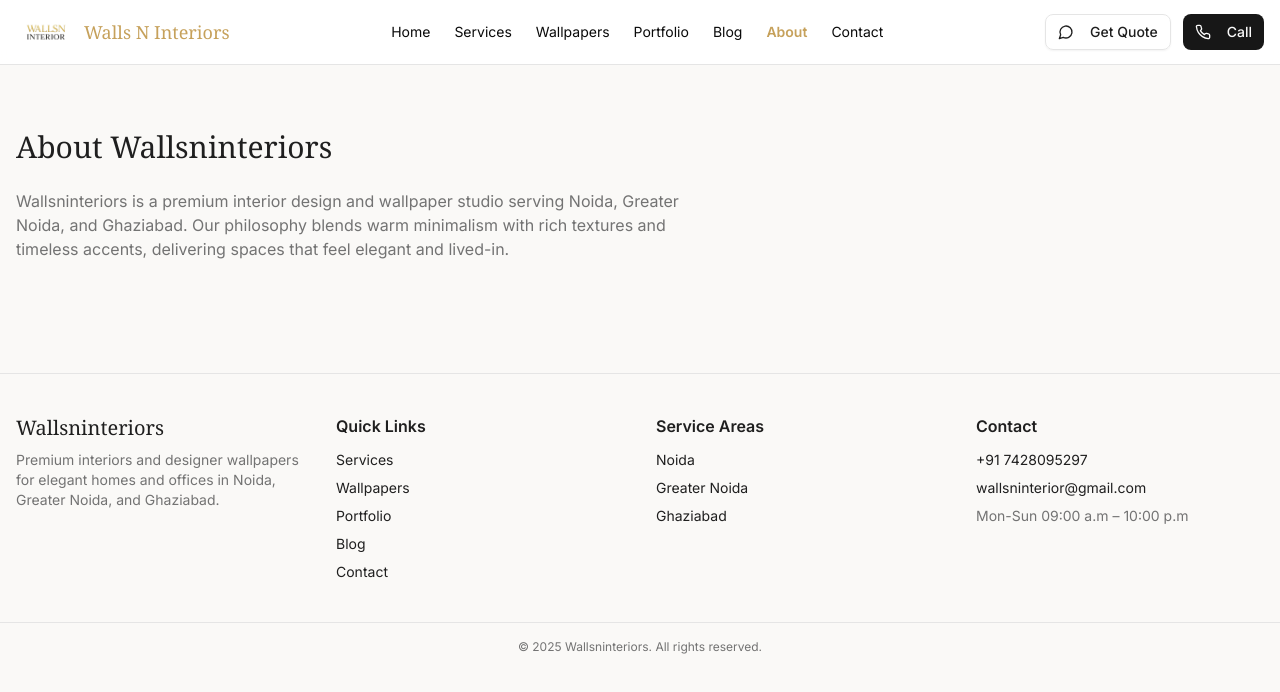
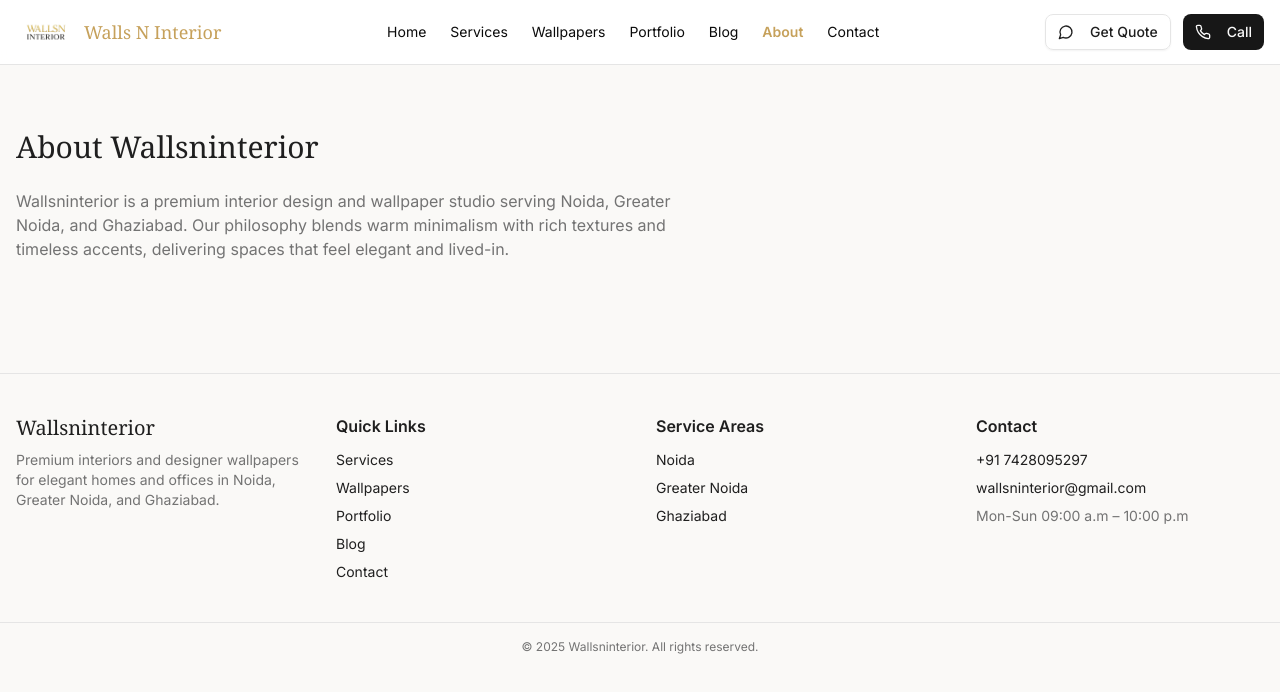
Before and after one commit to ud7811/Urban-interior, a Next.js app: page /about in a window 1280 px wide. Shown: the top 692 px of the page. Built offline with nearby package versions, Linux system fonts and the light colour scheme; no server answers; a web font is replaced by a local one.

Commit message:
updated name

```diff
--- a/app/(site)/about/page.tsx
+++ b/app/(site)/about/page.tsx
@@ -7,9 +7,9 @@ export default function AboutPage() {
   return (
     <div className="section">
       <div className="container mx-auto px-4 space-y-6">
-        <h1 className="font-serif text-3xl">About Wallsninteriors</h1>
+        <h1 className="font-serif text-3xl">About Wallsninterior</h1>
         <p className="text-muted-foreground max-w-2xl">
-          Wallsninteriors is a premium interior design and wallpaper studio serving Noida, Greater Noida, and Ghaziabad.
+          Wallsninterior is a premium interior design and wallpaper studio serving Noida, Greater Noida, and Ghaziabad.
           Our philosophy blends warm minimalism with rich textures and timeless accents, delivering spaces that feel elegant and lived-in.
         </p>
       </div>
--- a/app/(site)/areas/noida/page.tsx
+++ b/app/(site)/areas/noida/page.tsx
@@ -10,7 +10,7 @@ export default function AreaNoida() {
       <div className="container mx-auto px-4 space-y-4">
         <h1 className="font-serif text-3xl">Interior Designer in Noida</h1>
         <p className="text-muted-foreground max-w-2xl">
-          Wallsninteriors provides full-service interior design and premium wallpapers across Noida. From Sector 18 to Sector 150, our team delivers warm, elegant spaces tailored to your lifestyle.
+          Wallsninterior provides full-service interior design and premium wallpapers across Noida. From Sector 18 to Sector 150, our team delivers warm, elegant spaces tailored to your lifestyle.
         </p>
       </div>
     </div>
--- a/app/(site)/blog/[slug]/page.tsx
+++ b/app/(site)/blog/[slug]/page.tsx
@@ -20,7 +20,7 @@ export default async function PostDetail({ params }: { params: { slug: string }
     url: `${process.env.NEXT_PUBLIC_SITE_URL || "http://localhost:3000"}/blog/${params.slug}`,
     image: post.heroImage,
     datePublished: post.publishedAt,
-    authorName: "Wallsninteriors",
+    authorName: "Wallsninterior",
   })
 
   return (
--- a/app/(site)/contact/page.tsx
+++ b/app/(site)/contact/page.tsx
@@ -23,7 +23,7 @@ export default function ContactPage() {
         <div className="card p-6">
           <div className="font-semibold mb-2">Studio</div>
           <p className="text-sm text-muted-foreground">
-            Sector 62, Noida, 201301, UP, India
+            LGF-11, Avantika Retail Street, Crossing Republik, Gzb, 201016, UP, India
           </p>
           <div className="mt-4 text-sm">
             <div><strong>Phone:</strong> <a className="underline" href="tel:+917428095297">+917428095297</a></div>
--- a/app/(site)/page.tsx
+++ b/app/(site)/page.tsx
@@ -20,13 +20,13 @@ export const generateMetadata = async (): Promise<Metadata> => {
 export default function HomePage() {
   // LocalBusiness JSON-LD
   const jsonLd = localBusinessJsonLd({
-    brand: "Wallsninteriors",
+    brand: "Wallsninterior",
     phone: "+917428095297",
     email: "wallsninterior@gmail.com",
     address: {
-      streetAddress: "Sector 62",
-      addressLocality: "Noida",
-      postalCode: "201301",
+      streetAddress: "LGF-11, Avantika Retail Street",
+      addressLocality: "ghaziabad",
+      postalCode: "201016",
       addressRegion: "UP",
       addressCountry: "IN",
     },
--- a/components/site/footer.tsx
+++ b/components/site/footer.tsx
@@ -5,7 +5,7 @@ export default function Footer() {
     <footer className="border-t mt-12">
       <div className="container mx-auto px-4 py-10 grid gap-8 md:grid-cols-4">
         <div>
-          <div className="font-serif text-xl mb-2">Wallsninteriors</div>
+          <div className="font-serif text-xl mb-2">Wallsninterior</div>
           <p className="text-sm text-muted-foreground">
             Premium interiors and designer wallpapers for elegant homes and offices in Noida, Greater Noida, and Ghaziabad.
           </p>
@@ -38,7 +38,7 @@ export default function Footer() {
         </div>
       </div>
       <div className="border-t py-4 text-center text-xs text-muted-foreground">
-        © {new Date().getFullYear()} Wallsninteriors. All rights reserved.
+        © {new Date().getFullYear()} Wallsninterior. All rights reserved.
       </div>
     </footer>
   )
--- a/components/site/header.tsx
+++ b/components/site/header.tsx
@@ -9,11 +9,11 @@ import logo from "../../public/logo.png"
 import { usePathname } from "next/navigation"
 
 export default function Header() {
-  const brand = "Walls N Interiors"
+  const brand = "Walls N Interior"
   const whatsapp = process.env.NEXT_PUBLIC_WHATSAPP_NUMBER || "919610459679"
   const waLink = buildWhatsAppLink({
     number: whatsapp,
-    text: "Hi Wallsninteriors, I'd like a design consultation",
+    text: "Hi Wallsninterior, I'd like a design consultation",
   })
 
   const pathname = usePathname()
@@ -39,7 +39,7 @@ export default function Header() {
         <Link href="/" className="flex items-center gap-2">
           <Image
             src={logo}
-            alt="Walls N Interiors logo"
+            alt="Walls N Interior logo"
             width={120}
             height={40}
             className="h-15 w-auto object-contain"
--- a/lib/seo.ts
+++ b/lib/seo.ts
@@ -1,7 +1,7 @@
 import type { Metadata } from "next"
 
 export const siteConfig = {
-  name: "Wallsninteriors",
+  name: "Wallsninterior",
   description: "Premium interior design and designer wallpapers in Noida, Greater Noida, and Ghaziabad.",
   url: process.env.NEXT_PUBLIC_SITE_URL || "http://localhost:3000",
   ogImage: "/images/hero-1.png",
```
